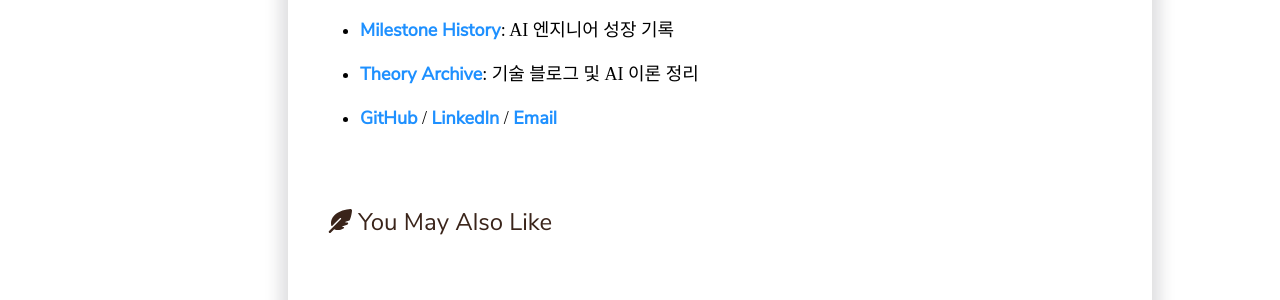
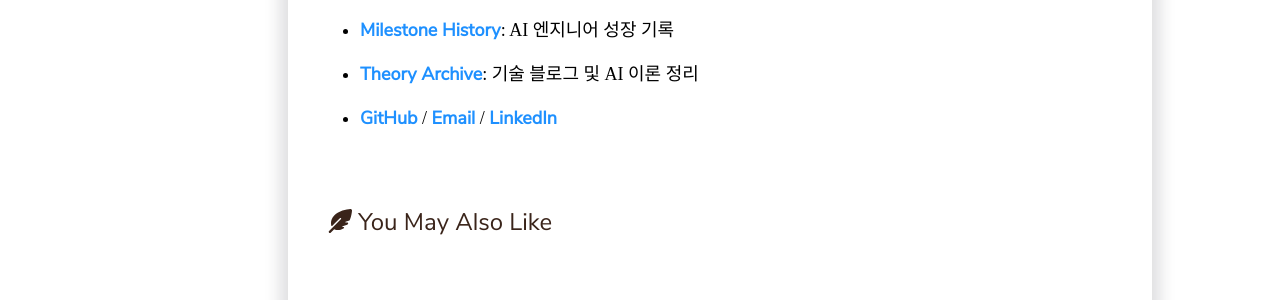
Before and after one commit to vasyapupkinski/vasyapupkinski.github.io, a Jekyll site: the page built from index.md, in a window 1280 px wide and 900 px high, scrolled down 2617 px. Shown: the part 462-762 px from the top of the window. Built offline with Jekyll 4.4.1, drawn with Linux system fonts in a browser that asks for light colours; comment, search, counter and statistics services are not loaded.

```diff
--- a/index.md
+++ b/index.md
@@ -49,4 +49,4 @@ home: true
 *   [**Project Archive**]({{ site.baseurl }}/3. Projects/): 주요 프로젝트 상세 결과물 및 기술적 고찰
 *   [**Milestone History**]({{ site.baseurl }}/2. Milestones/): AI 엔지니어 성장 기록
 *   [**Theory Archive**]({{ site.baseurl }}/1. Theory/): 기술 블로그 및 AI 이론 정리
-*   [**GitHub**](https://github.com/vasyapupkinski) / [**LinkedIn**](https://www.linkedin.com/in/%EC%9D%B4%EC%8A%B9%EC%99%84-seungwan-lee-2016b9383/) / [**Email**](mailto:wandorigas93@gmail.com)
+*   [**GitHub**](https://github.com/vasyapupkinski) / [**Email**](mailto:wandorigas93@gmail.com) / [**LinkedIn**](https://www.linkedin.com/in/%EC%9D%B4%EC%8A%B9%EC%99%84-seungwan-lee-2016b9383/)
```
